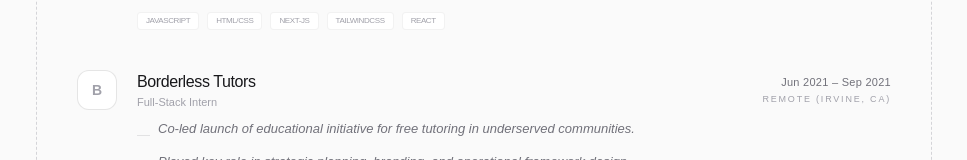
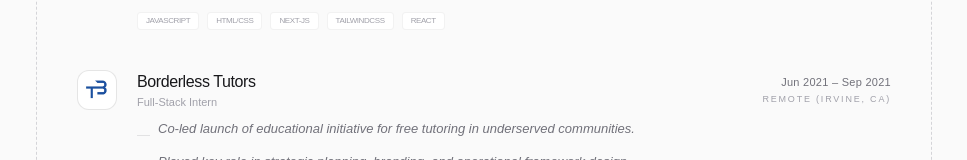
Before and after one commit to Enes-Nal/enes-nalbantoglu, a React (Vite) app: page / in a window 1280 px wide. Shown: the part 1154-1314 px from the top of the page, without its empty margins (156-1123 px from the left). Built offline with nearby package versions, Linux system fonts and the light colour scheme; no server answers; a web font is replaced by a local one.

Commit message:
borderless logo update

```diff
--- a/App.tsx
+++ b/App.tsx
@@ -14,6 +14,7 @@ import linkedinProfileImage from './assets/1754877573002.jpg';
 import githubProfileImage from './assets/77180172.jpg';
 import resumePdf from './assets/Mustafa Enes Nalbantoglu Resume Real.pdf?url';
 import whiteTulipLogo from './assets/logo-whitetulip-health-sq-logo.png';
+import borderlessTutorsLogo from './assets/PeNBj3wn_400x400.jpg';
 
 const PlusSymbol = ({ className }: { className?: string }) => (
   <div className={`absolute w-5 h-5 flex items-center justify-center font-bold z-20 pointer-events-none ${className}`}>
@@ -590,6 +591,8 @@ const App: React.FC = () => {
                    }`}>
                       {exp.id === 'work-3' ? (
                         <img src={whiteTulipLogo} alt="White Tulip Health Foundation" className="w-7 h-7 object-contain" />
+                      ) : exp.id === 'work-2' ? (
+                        <img src={borderlessTutorsLogo} alt="Borderless Tutors" className="w-7 h-7 object-contain" />
                       ) : (
                         exp.title[0]
                       )}
```
Also changed, not shown: assets/PeNBj3wn_400x400.jpg (added).
